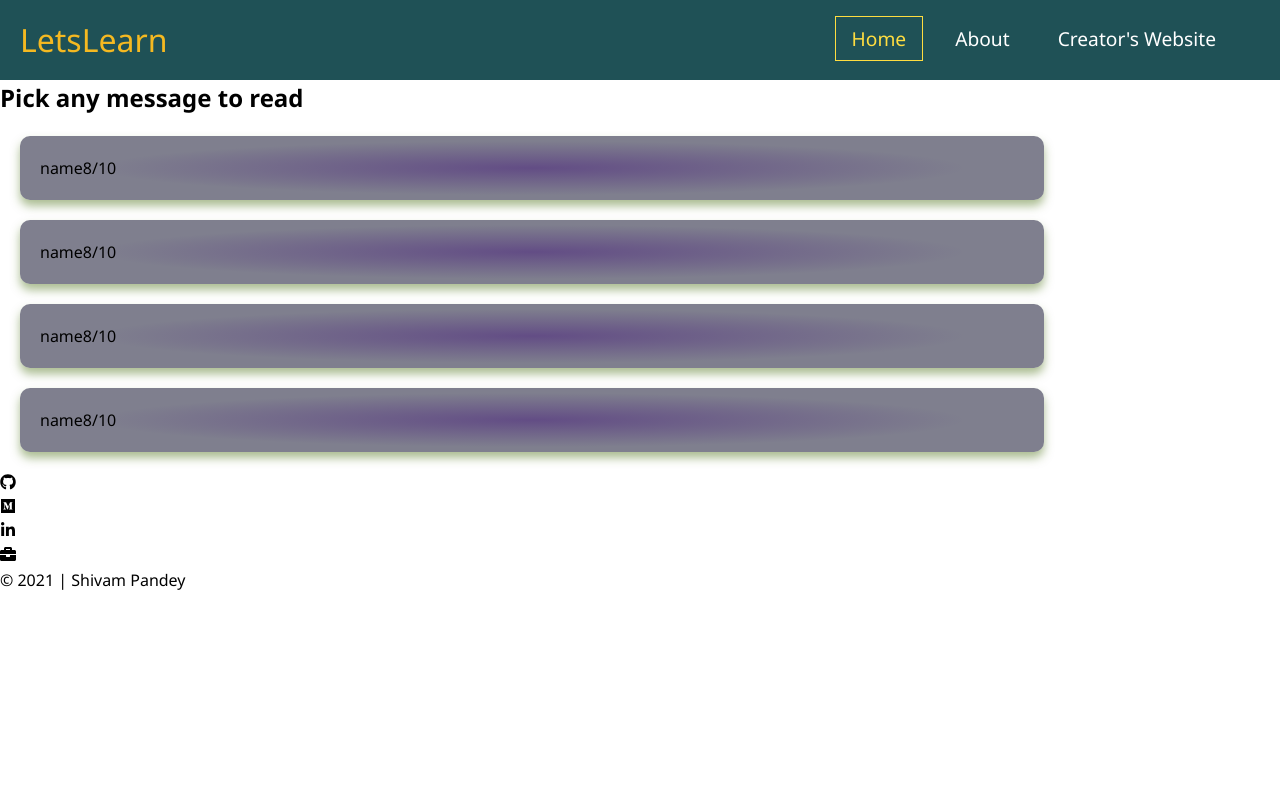
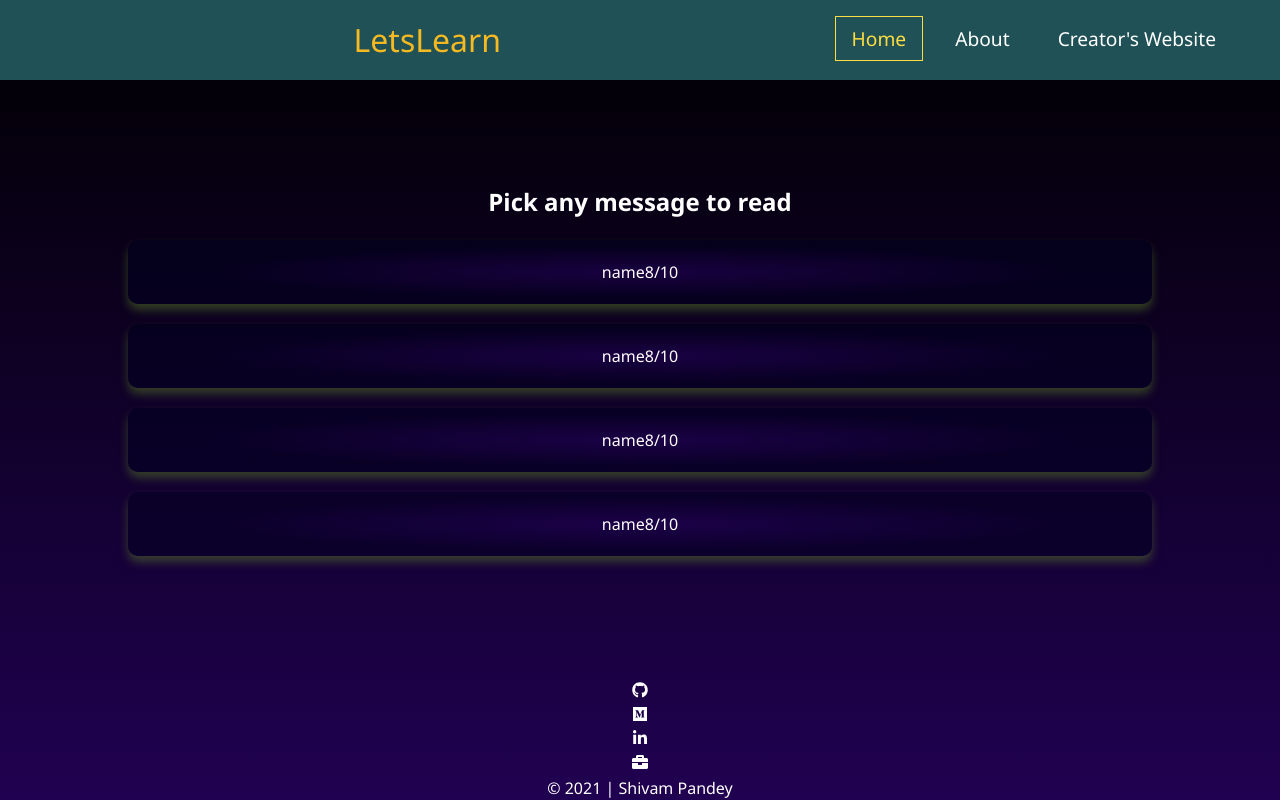
Before and after one commit to SJTGSHIVAM/learning_recommendation_mark9, a React (Create React App) app: page / in a window 1280 px wide. Built offline with nearby package versions, Linux system fonts and the light colour scheme.

Commit message:
style:fixed footer background and text color

```diff
--- a/src/App.css
+++ b/src/App.css
@@ -4,6 +4,7 @@ html {
   font-size: 100%;
   box-sizing: border-box;
   scroll-behavior: smooth;
+  min-height: 100vh;
 }
 *,
 *::before,
@@ -16,11 +17,22 @@ html {
   text-decoration: none;
   text-rendering: optimizeLegibility;
 }
+#root {
+  display: flex;
+  flex-direction: column;
+  align-items: stretch;
+  min-height: 100vh;
+}
 body {
   font-family: "Segoe UI", Tahoma, Geneva, Verdana, sans-serif;
+  background: linear-gradient(180deg, #000000 0%, #200151 100%);
+  background-attachment: fixed;
+  text-align: center;
+  color: #ffffff;
   font-size: 1rem;
   font-weight: 400;
   line-height: 1.5;
+  min-height: 100vh;
 }
 /* .fix {
   position: fixed;
@@ -55,6 +67,9 @@ a {
   line-height: 36px;
   color: #ffffff;
 }
+.mid-section {
+  margin: auto;
+}
 .msg {
   color: #ffffff;
 
--- a/src/components/About/About.tsx
+++ b/src/components/About/About.tsx
@@ -1,7 +1,7 @@
 import "./About.css";
 const About = () => {
   return (
-    <div className="bcard">
+    <div className="bcard mid-section">
       <header className="head">
         <h1>Is your Bday lucky?</h1>
       </header>
--- a/src/components/Rec.tsx
+++ b/src/components/Rec.tsx
@@ -25,8 +25,7 @@ function Rec() {
   const iid = parseInt(id, 10);
   const msglength = data[topic].length;
   return (
-    <>
-      jnfjnfklsdnkl
+    <div className="mid-section">
       {iid > msglength || iid < 0 ? (
         <NotFound />
       ) : (
@@ -36,7 +35,7 @@ function Rec() {
           <p className="msg">{data[topic][iid].critic}</p>
         </div>
       )}
-    </>
+    </div>
   );
 }
 
--- a/src/components/RecList/RecList.tsx
+++ b/src/components/RecList/RecList.tsx
@@ -20,7 +20,7 @@ const data: {
 };
 const recList = ({ topic }: { topic: string }) => {
   return (
-    <div className="scroll">
+    <div className="scroll mid-section">
       <h2 className="rec-title fix">Pick any message to read</h2>
       {data[topic].map((rec) => {
         return (
--- a/src/components/notfound.tsx
+++ b/src/components/notfound.tsx
@@ -2,7 +2,7 @@ import "../App.css";
 
 const NotFound = () => {
   return (
-    <div>
+    <div className="mid-section">
       <h2 className="msg-title">Page not Found!</h2>
     </div>
   );
```
